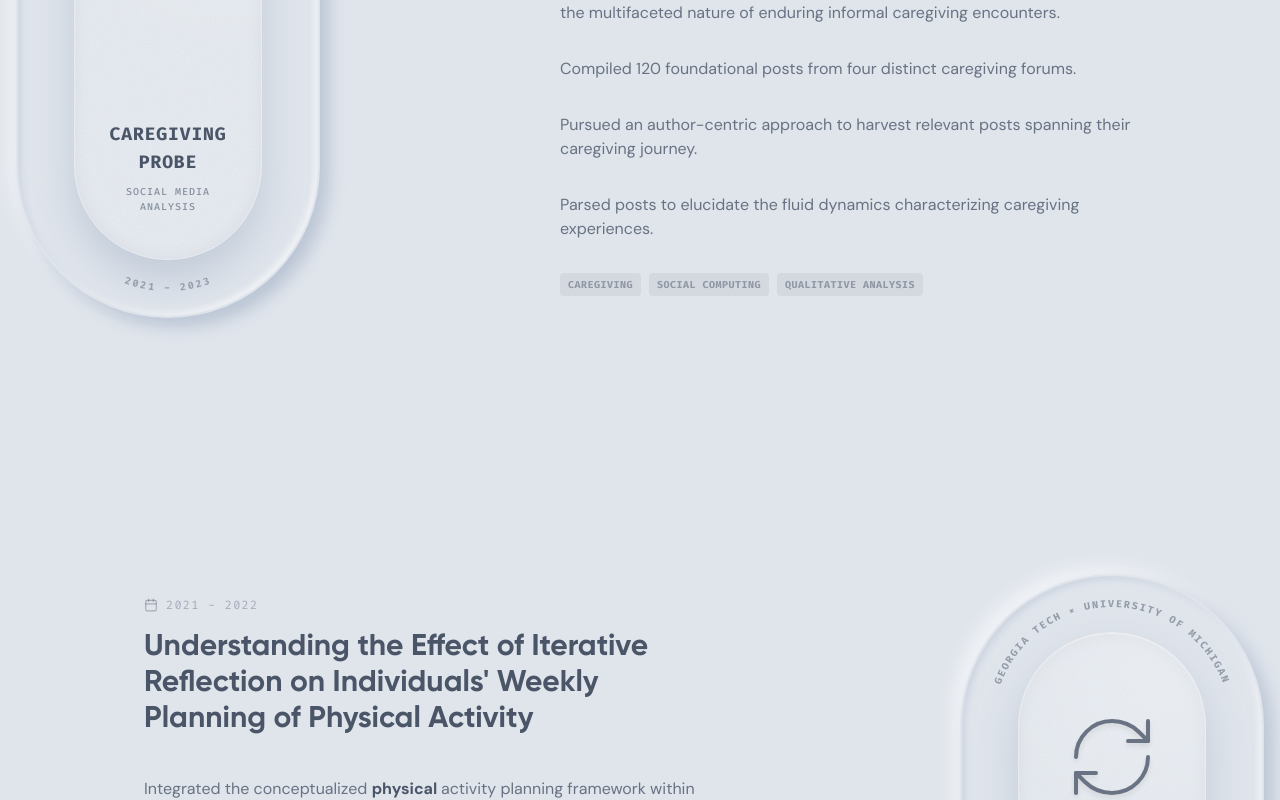
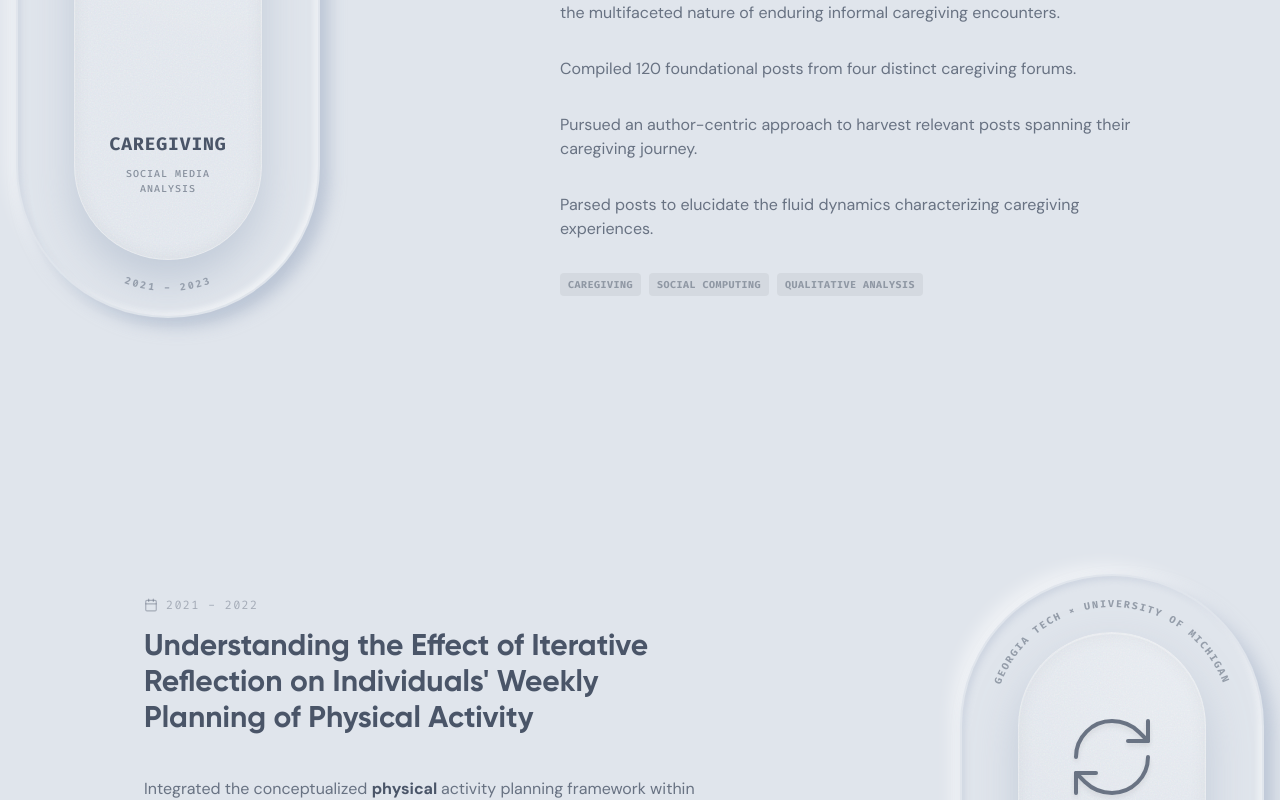
Before and after one commit to KefanXu/KefanXu_Web, a React (Vite) app: page / in a window 1280 px wide. Shown: the part 9023-9823 px from the top of the page. Built offline with nearby package versions, Linux system fonts and the light colour scheme.

Commit message:
Update project titles and clean up RetroLCDSection
Renamed 'Caregiving Probe' to 'Caregiving' and 'EmoG' to 'FACEX' in Projects.tsx for clarity. Removed unused 'numWaves' variable from RetroLCDSection.tsx.

```diff
--- a/src/components/Projects.tsx
+++ b/src/components/Projects.tsx
@@ -102,7 +102,7 @@ export const Projects: React.FC = () => {
       case 'fitbit-probe':
         return <ProjectIcon icon={Watch} title="Fitbit Probe" subtitle="Older Adults Activity" topText={topText} bottomText={bottomText} />;
       case 'caregiving-reddit':
-        return <ProjectIcon icon={MessageSquare} title="Caregiving Probe" subtitle="Social Media Analysis" topText={topText} bottomText={bottomText} />;
+        return <ProjectIcon icon={MessageSquare} title="Caregiving" subtitle="Social Media Analysis" topText={topText} bottomText={bottomText} />;
       case 'reflective-iteration':
         return <ProjectIcon icon={RefreshCw} title="Planneregy" subtitle="Reflective Iteration" topText={topText} bottomText={bottomText} />;
       case 'historical-planning':
@@ -112,7 +112,7 @@ export const Projects: React.FC = () => {
       case 'chronic-fatigue':
         return <ProjectIcon icon={Battery} title="Pace to Plan" subtitle="Fatigue Management" topText={topText} bottomText={bottomText} />;
       case 'emog':
-        return <ProjectIcon icon={Smile} title="EmoG" subtitle="Emotional Sketching" topText={topText} bottomText={bottomText} />;
+        return <ProjectIcon icon={Smile} title="FACEX" subtitle="Emotional Sketching" topText={topText} bottomText={bottomText} />;
       default:
         return (
           <PillContainer topText={topText} bottomText={bottomText}>
--- a/src/components/RetroLCDSection.tsx
+++ b/src/components/RetroLCDSection.tsx
@@ -74,7 +74,6 @@ export const RetroLCDSection: React.FC = () => {
         .map(() => Array(GRID_SIZE).fill(false));
       const center = GRID_SIZE / 2;
       const wavePhase = frame * 0.15;
-      const numWaves = 3;
       for (let row = 0; row < GRID_SIZE; row++) {
         for (let col = 0; col < GRID_SIZE; col++) {
           if (!isWithinCircle(row, col)) continue;
```
